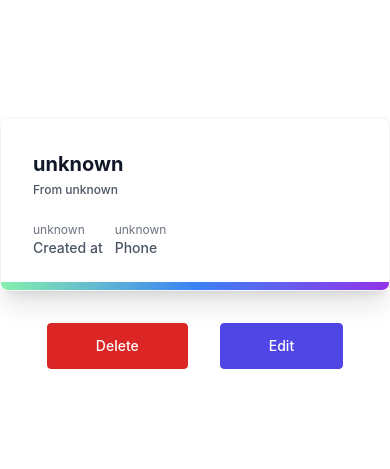
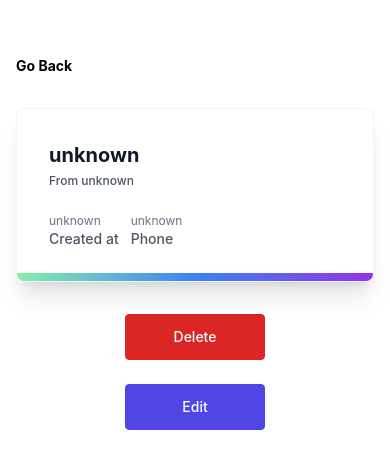
Before and after one commit to navid-asgharzadeh/gigapay, a Next.js app: page /member/1 in a window 390 px wide. Shown: the part 179-648 px from the top of the page. Built offline with nearby package versions, Linux system fonts and the light colour scheme; no server answers; the database is empty.

Commit message:
Make `Dashboard` and `SingleDashboard` responsive

```diff
--- a/components/Dashboard.tsx
+++ b/components/Dashboard.tsx
@@ -54,10 +54,10 @@ function Dashboard({ members }: { members: Member[] }) {
 
   return (
     <div className="min-h-screen space-y-8">
-      <h1 className="text-4xl text-center font-bold mt-16">
+      <h1 className="text-2xl md:text-4xl text-center font-bold mt-16">
         Welcome {name?.toUpperCase()} 👋
       </h1>
-      <div className="flex flex-col md:flex-row justify-between p-8 mx-auto ">
+      <div className="flex flex-col md:flex-row justify-between p-2 md:p-8 mx-auto ">
         <div className="md:w-2/5 mb-16 md:mb-0 px-4">
           <form onSubmit={handleSubmit} className="flex flex-col space-y-4">
             <Input
@@ -104,7 +104,7 @@ function Dashboard({ members }: { members: Member[] }) {
           </p>
         )}
 
-        <div className="grid gap-8 space-x-1 p-4 lg:grid-cols-2">
+        <div className="grid gap-8 md:space-x-1 p-4 lg:grid-cols-2">
           {allMembers?.map((member) => (
             <Card
               key={member.id}
--- a/components/SingleMember.tsx
+++ b/components/SingleMember.tsx
@@ -10,6 +10,7 @@ import { CardContent } from './Card'
 import Input from './Input'
 import type { AxiosError } from 'axios'
 import { useMutation, useQueryClient } from '@tanstack/react-query'
+import Link from 'next/link'
 const initialMember = {
   name: '',
   country: '',
@@ -87,7 +88,13 @@ function SingleMember({ country, createdAt, email, id, name, phone }: Member) {
   }
 
   return (
-    <div className="min-h-screen space-y-8 max-w-2xl mx-auto flex flex-col  justify-center">
+    <div className="p-4 md:p-0 min-h-screen space-y-8 max-w-2xl mx-auto flex flex-col justify-center">
+      <Link
+        href="/dashboard"
+        className="text-sm font-bold hover:text-gray-400 transition-colors duration-300"
+      >
+        Go Back
+      </Link>
       <CardContent
         country={country}
         email={email}
@@ -137,7 +144,7 @@ function SingleMember({ country, createdAt, email, id, name, phone }: Member) {
         </div>
       )}
 
-      <div className="space-x-8 mx-auto">
+      <div className="flex flex-col md:flex-row md:space-x-8 space-y-6 md:space-y-0 mx-auto">
         <Button onClick={handleDelete} danger>
           {loading.delete ? 'Deleting...' : 'Delete'}
         </Button>
```
